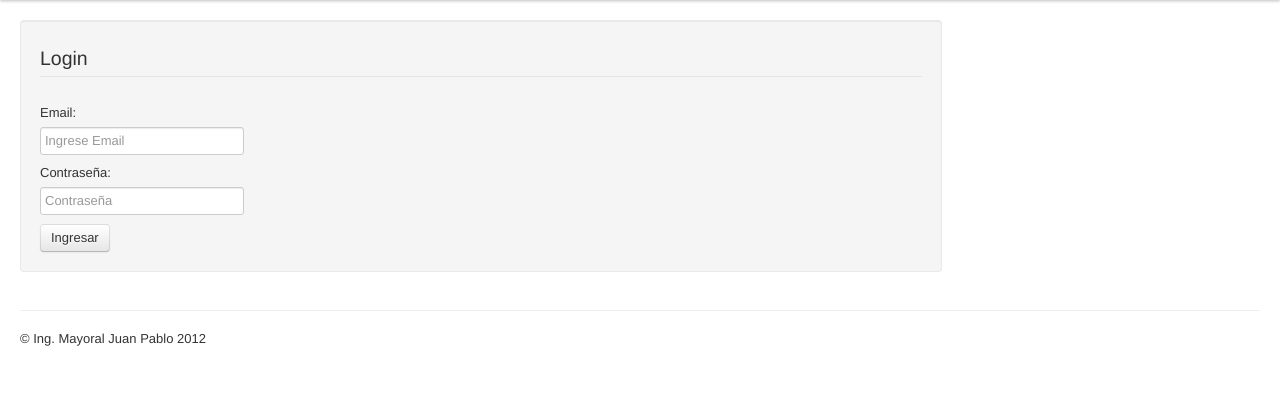
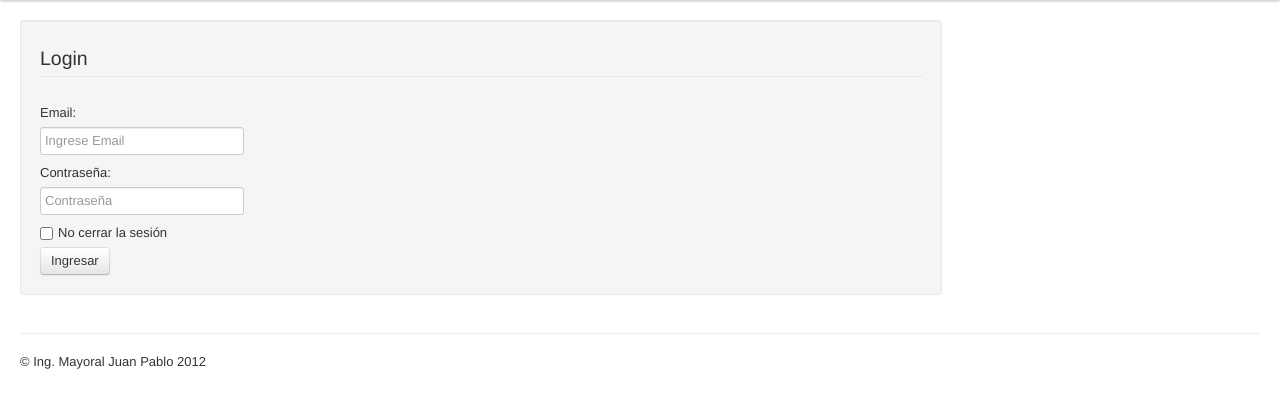
Before and after one commit to jpmayoral/controlate, a CodeIgniter app: page /controlate/index.php/login/index in a window 1280 px wide. Shown: the part 40-448 px from the top of the page. Run offline with CodeIgniter, Linux system fonts and the light colour scheme.

Commit message:
Agrego checkbox en login

```diff
--- a/application/views/login/login_view.php
+++ b/application/views/login/login_view.php
@@ -6,6 +6,9 @@
 			<input type="text" size="20" id="usuario_email" name="usuario_email" placeholder="Ingrese Email" class="span3"/>
 			<label for="usuario_password">Contraseña:</label>
 			<input type="password" size="20" id="usuario_password" name="usuario_password" placeholder="Contraseña" class="span3"/>
+			<label class="checkbox">
+    			<input type="checkbox"> No cerrar la sesión
+  			</label>
 			<input class="btn" type="submit" value="Ingresar"/>
 		</fieldset>
 	</form>
```
